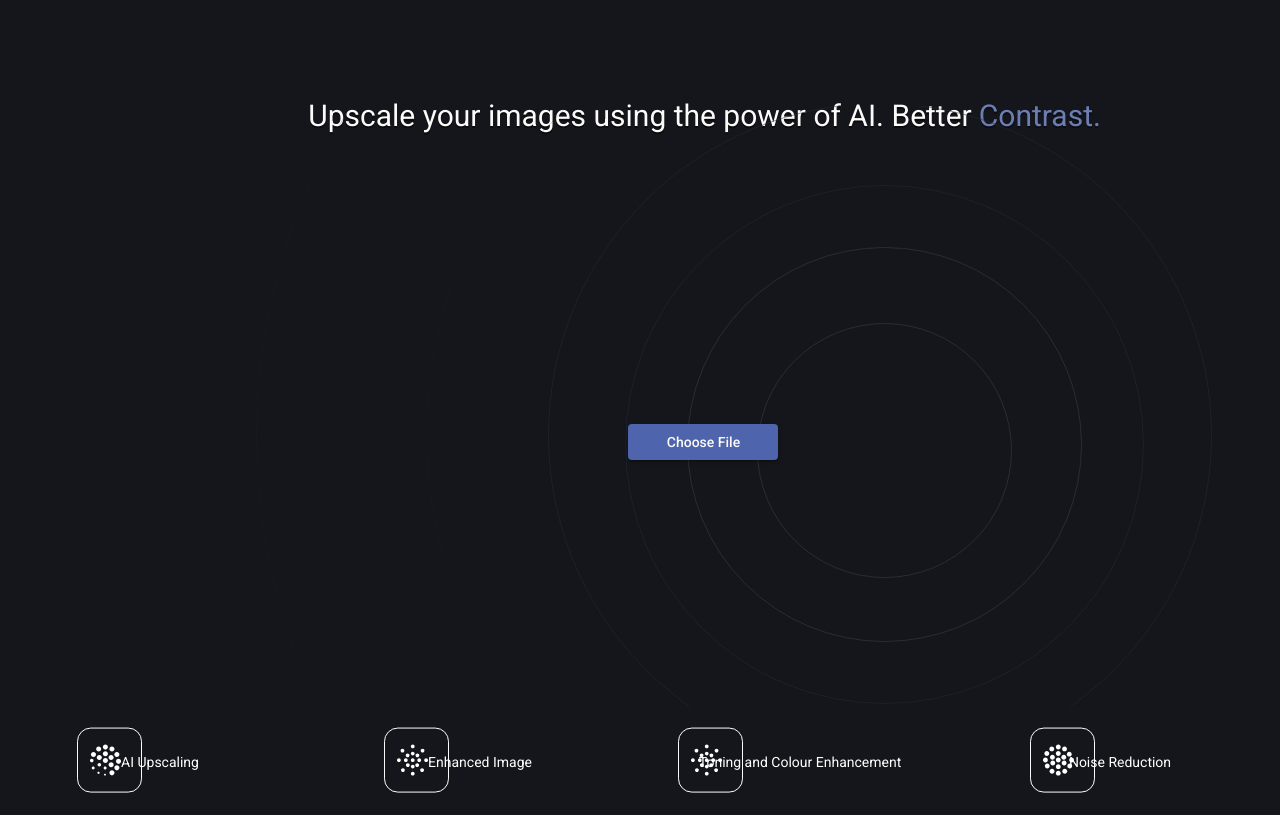
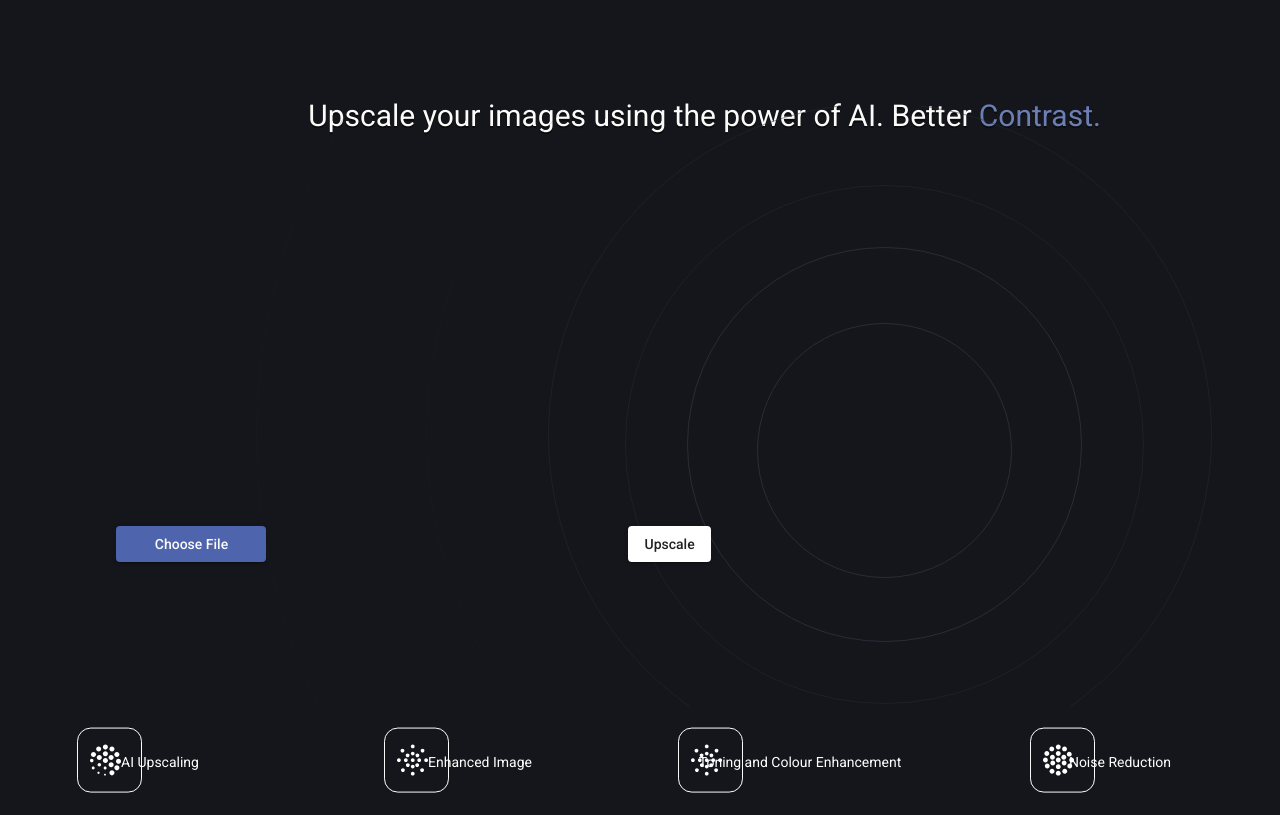
Before and after one commit to Shiwsahaya/super-resolution, an Angular app: page / in a window 1280 px wide. Built offline with nearby package versions, Linux system fonts and the light colour scheme.

Commit message:
upscale image working

```diff
--- a/package.json
+++ b/package.json
@@ -21,6 +21,7 @@
     "@angular/platform-browser-dynamic": "~12.0.4",
     "@angular/router": "~12.0.4",
     "axios": "^0.21.1",
+    "deepai": "^1.0.17",
     "nodemon": "^2.0.7",
     "rxjs": "~6.6.0",
     "tslib": "^2.1.0",
@@ -32,6 +33,7 @@
     "@angular/compiler-cli": "~12.0.4",
     "@types/jasmine": "~3.6.0",
     "@types/node": "^12.11.1",
+    "deepai": "^1.0.17",
     "jasmine-core": "~3.7.0",
     "karma": "~6.3.0",
     "karma-chrome-launcher": "~3.1.0",
--- a/src/app/app.module.ts
+++ b/src/app/app.module.ts
@@ -8,6 +8,7 @@ import { LayoutModule } from '@angular/cdk/layout';
 import { MatToolbarModule } from '@angular/material/toolbar';
 import { MatButtonModule } from '@angular/material/button';
 import { MatSidenavModule } from '@angular/material/sidenav';
+import { HttpClientModule } from '@angular/common/http';
 import { MatIconModule } from '@angular/material/icon';
 import { MatListModule } from '@angular/material/list';
 import { ImproveQualityComponent } from './improve-quality/improve-quality.component';
@@ -26,7 +27,8 @@ import { ImproveQualityComponent } from './improve-quality/improve-quality.compo
     MatButtonModule,
     MatSidenavModule,
     MatIconModule,
-    MatListModule
+    MatListModule,
+    HttpClientModule,
   ],
   providers: [],
   bootstrap: [AppComponent]
--- a/src/app/improve-quality/improve-quality.component.html
+++ b/src/app/improve-quality/improve-quality.component.html
@@ -5,15 +5,24 @@
         <div id="text3" class="txt-rotate">Contrast.</div>
     </h1>
     <div id="imageDrop"></div>
-    <div *ngIf="url" id="imagePreview">
+    <div *ngIf="url" id="imagePreview" style="margin-left: 10px; margin-right: auto;">
         <img [src]="url" alt=" ">
+    </div>
+    <div *ngIf="scaledImage" id="imagePreview" style="margin-left: 40%; margin-top: -23.5%;">
+        <img [src]="scaledImage" alt=" ">
     </div>
     <!-- <div style="position: relative;">
         <img src="src\assets\images\upload.png" alt=" ">
     </div> -->
-    <div id="buttonDiv" style="align-items: center; display: grid;">
+    <div id="buttonDiv" style="margin-left: -40%; margin-top: 8%; display: grid;">
         <button id="fileButton" type="button" mat-raised-button (click)="fileInput.click()">Choose File</button>
-        <input hidden (change)="onFileSelected($event)" #fileInput type="file" id="fileInput" accept="image/x-png,image/gif,image/jpeg" >
+        <input hidden (change)="onFileSelected($event)" #fileInput type="file" id="fileInput"
+            accept="image/x-png,image/gif,image/jpeg">
+    </div>
+
+
+    <div id="buttonDiv" style="align-items: center; display: grid; margin-top: 8%;">
+        <button id="upscaleImage" type="button" mat-raised-button (click)="upscaleImage()">Upscale</button>
     </div>
 
     <div id="info">
--- a/src/app/improve-quality/improve-quality.component.ts
+++ b/src/app/improve-quality/improve-quality.component.ts
@@ -1,8 +1,7 @@
 import { HttpClient } from '@angular/common/http';
 import { Component, OnInit } from '@angular/core';
 import axios from 'axios';
-import { UploadService } from '../upload-image-service';
-
+import * as deepai from 'deepai';
 @Component({
   selector: 'app-improve-quality',
   templateUrl: './improve-quality.component.html',
@@ -11,10 +10,31 @@ import { UploadService } from '../upload-image-service';
 
 export class ImproveQualityComponent implements OnInit {
   url: any = null;
+  scaledImage: any = '';
 
-  constructor() { }
+  constructor(
+    private http: HttpClient,
+  ) { }
 
   ngOnInit(): void {
+
+  }
+
+  upscaleImage() {
+    console.log('enter in upscale');
+    deepai.setApiKey('990cd8d3-5d3c-4b66-a30f-7fbb73c71049');
+    const formData = new FormData();
+    formData.append('image', this.url);
+    this.http.post<any>('https://api.deepai.org/api/torch-srgan', formData, {headers: {'api-key' : '990cd8d3-5d3c-4b66-a30f-7fbb73c71049'}}).subscribe(
+      (res) => {
+        console.log(res);
+        this.scaledImage = res.output_url
+      },
+      (err) => console.log(err)
+    );
+  }
+
+  getURL() {
 
   }
 
--- a/tsconfig.json
+++ b/tsconfig.json
@@ -15,6 +15,7 @@
     "moduleResolution": "node",
     "importHelpers": true,
     "target": "es2017",
+    "noImplicitAny": false,
     "module": "es2020",
     "lib": [
       "es2018",
```
Also changed, not shown: 1 other file (tests, documents, lock files or other folders).
